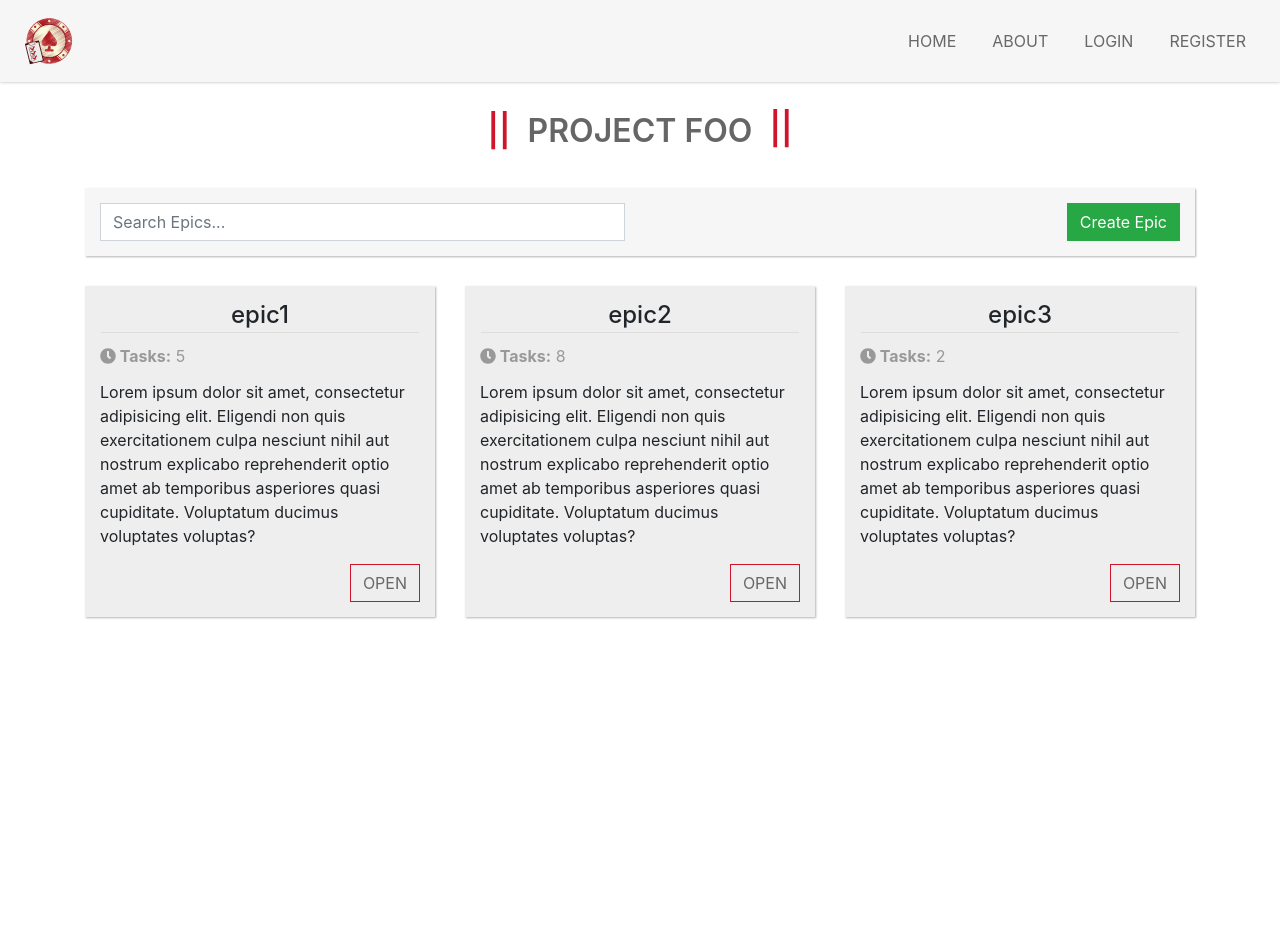
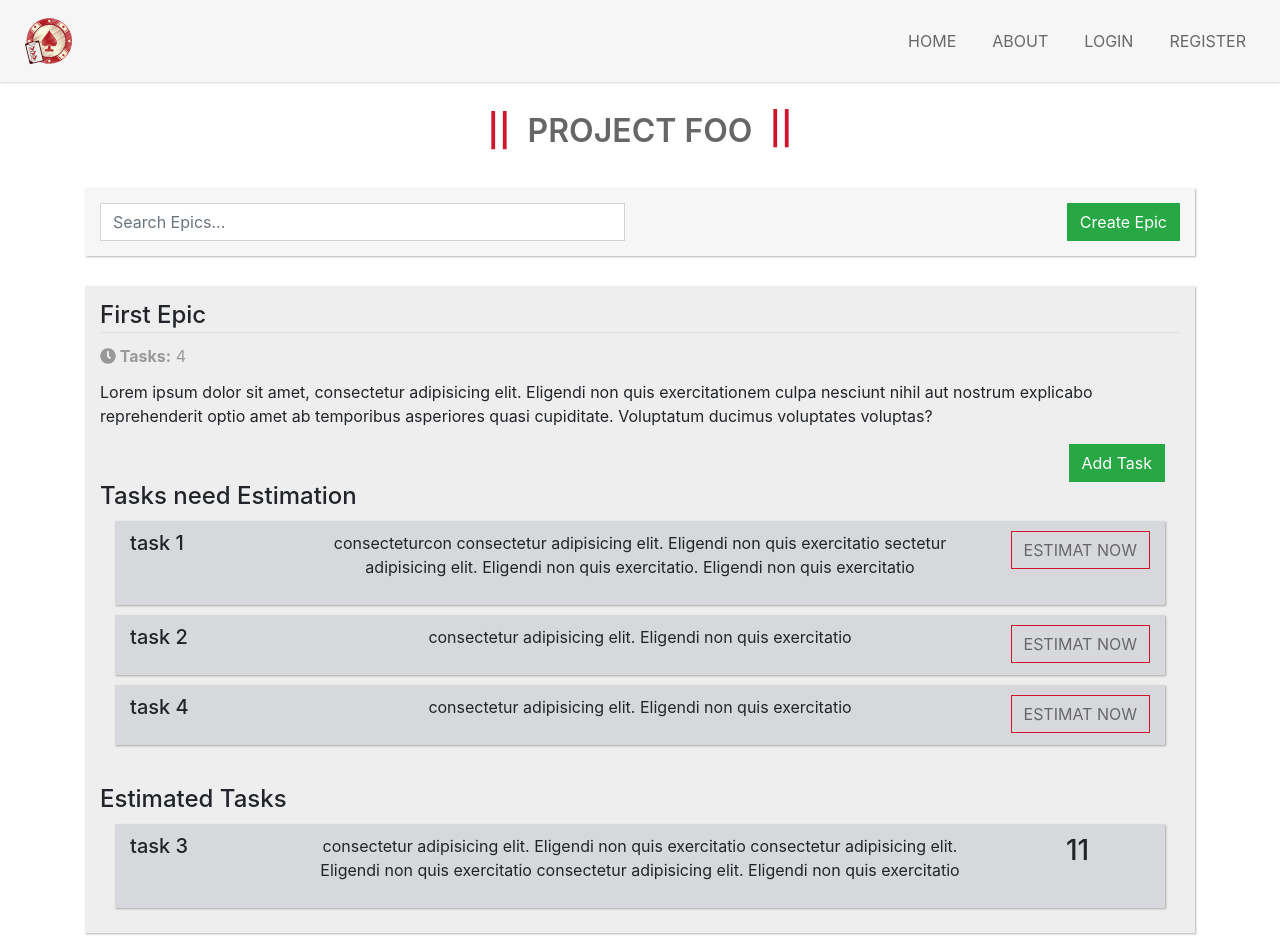
Before and after one commit to jeankhechfe/planning-poker-ui, a Vue app: page /project/1 in a window 1280 px wide. Shown: the top 952 px of the page. Before the commit the page ends 800 px from the top, so only its background shows below. Built offline with nearby package versions, Linux system fonts and the light colour scheme.

Commit message:
epicsList v1.1

```diff
--- a/src/components/EpicsList.vue
+++ b/src/components/EpicsList.vue
@@ -1,21 +1,100 @@
 <template>
   <div class="container">
     <div class="row">
-      <div v-for="epic in epics" v-bind:key="epic.id" class="col-sm-4">
+      <div v-for="epic in epics" v-bind:key="epic.id" class="col-sm-12">
         <div class="single-epic">
-          <h2 class="epic-name text-center">{{epic.name}}</h2>
+          <h2 class="epic-name">{{epic.name}}</h2>
           <ul class="post-meta">
             <li>
               <i class="fa fa-clock"></i>
               <strong> Tasks:</strong>
-              {{epic.tasksNumber}}
+              {{epic.tasks.length}}
             </li>
           </ul>
           <div class="epic-content">
             <p>{{epic.description}}</p>
           </div>
+          <div class="row">
+            <div class="col-md-12" style="padding-right: 30px;">
+              <b-button
+                variant="primary"
+                v-b-modal.createTaskModal
+                class="btn btn-success float-right"
+              >Add Task</b-button>
+            </div>
+          </div>
+          <b-modal id="createTaskModal" ref="createTaskModal" hide-footer="true" hide-header="true">
+            <div>
+              <h3>Add Task to Epic {{epic.name}}</h3>
+              <hr />
+              <b-form>
+                <div class="form-group row">
+                  <label for="title" class="col-md-3 col-form-label text-md-right">Title</label>
+                  <div class="col-md-9">
+                    <b-form-input
+                      id="title"
+                      class="form-control"
+                      v-model="text"
+                      placeholder="Task title"
+                      name="title"
+                      required
+                    ></b-form-input>
+                  </div>
+                </div>
+                <div class="form-group row">
+                  <label for="description" class="col-md-3 col-form-label text-md-right">Description</label>
+                  <div class="col-md-9">
+                    <b-form-textarea
+                      id="description"
+                      class="form-control"
+                      v-model="text"
+                      placeholder="Enter task description..."
+                      rows="6"
+                      max-rows="6"
+                      name="description"
+                      required
+                    ></b-form-textarea>
+                  </div>
+                </div>
                 <div class="text-right">
-            <router-link :to="{ name: 'Epic', params: { id: epic.id, projectId: 2 } }" class="btn btn-primary">Open</router-link> <!-- get projectId dynamically -->
+                  <b-button class="btn-modal" @click="hideModal">Cancel</b-button>
+                  <b-button class="btn-modal" variant="success" @click="createTask">Add</b-button>
+                </div>
+              </b-form>
+            </div>
+          </b-modal>
+          <div>
+            <h4>Tasks need Estimation</h4>
+            <div v-for="task in epic.tasks" v-bind:key="task.id" class="col-sm-12">
+              <div class="row single-task" v-if="task.estimation == null">
+                <div class="col-sm-2">
+                  <h5>{{task.name}}</h5>
+                </div>
+                <div class="col-sm-8 text-center">
+                  <p>{{task.description}}</p>
+                </div>
+                <div class="col-sm-2">
+                  <router-link
+                    :to="{ name: 'Epic', params: { id: epic.id, projectId: 2 } }"
+                    class="btn btn-estimate float-right"
+                  >Estimat now</router-link>
+                </div>
+              </div>
+            </div>
+            <h4 style="margin-top: 40px;">Estimated Tasks</h4>
+            <div v-for="task in epic.tasks" v-bind:key="task.id" class="col-sm-12">
+              <div class="row single-task" v-if="task.estimation != null">
+                <div class="col-sm-2">
+                  <h5>{{task.name}}</h5>
+                </div>
+                <div class="col-sm-8 text-center">
+                  <p>{{task.description}}</p>
+                </div>
+                <div class="col-sm-2 text-center">
+                  <h3 class="estimation">{{task.estimation}}</h3>
+                </div>
+              </div>
+            </div>
           </div>
         </div>
       </div>
@@ -26,29 +105,52 @@
 <script>
 export default {
   name: "EpicsList",
+  methods: {
+    hideModal() {
+      this.$refs["createTaskModal"].hide();
+    },
+    createTask() {
+      //TODO
+    }
+  },
   data() {
     return {
       epics: [
         {
           id: 1,
-          name: "epic1",
+          name: "First Epic",
           description:
             "Lorem ipsum dolor sit amet, consectetur adipisicing elit. Eligendi non quis exercitationem culpa nesciunt nihil aut nostrum explicabo reprehenderit optio amet ab temporibus asperiores quasi cupiditate. Voluptatum ducimus voluptates voluptas?",
-          tasksNumber: 5
+          tasks: [
+            {
+              id: 1,
+              name: "task 1",
+              description:
+                "consecteturcon consectetur adipisicing elit. Eligendi non quis exercitatio sectetur adipisicing elit. Eligendi non quis exercitatio. Eligendi non quis exercitatio",
+              estimation: null
             },
             {
               id: 2,
-          name: "epic2",
+              name: "task 2",
               description:
-            "Lorem ipsum dolor sit amet, consectetur adipisicing elit. Eligendi non quis exercitationem culpa nesciunt nihil aut nostrum explicabo reprehenderit optio amet ab temporibus asperiores quasi cupiditate. Voluptatum ducimus voluptates voluptas?",
-          tasksNumber: 8
+                "consectetur adipisicing elit. Eligendi non quis exercitatio",
+              estimation: null
             },
             {
               id: 3,
-          name: "epic3",
+              name: "task 3",
               description:
-            "Lorem ipsum dolor sit amet, consectetur adipisicing elit. Eligendi non quis exercitationem culpa nesciunt nihil aut nostrum explicabo reprehenderit optio amet ab temporibus asperiores quasi cupiditate. Voluptatum ducimus voluptates voluptas?",
-          tasksNumber: 2
+                "consectetur adipisicing elit. Eligendi non quis exercitatio consectetur adipisicing elit. Eligendi non quis exercitatio consectetur adipisicing elit. Eligendi non quis exercitatio",
+              estimation: 11
+            },
+            {
+              id: 4,
+              name: "task 4",
+              description:
+                "consectetur adipisicing elit. Eligendi non quis exercitatio",
+              estimation: null
+            }
+          ]
         }
       ]
     };
@@ -73,25 +175,25 @@ export default {
   -webkit-box-shadow: 0 2px 0 -1px #ddd;
   box-shadow: 0 2px 0 -1px #ddd;
 }
-.single-epic .btn-primary {
+.single-epic .btn-estimate {
   text-transform: uppercase;
   border: 1px solid #cf142b;
   color: #686868;
   background-color: rgba(255, 255, 255, 0);
   border-radius: 0;
 }
-.single-project:hover {
+.single-task {
+  background-color: #d6d8db;
+  box-shadow: 1px 1px 2px rgba(0, 0, 0, 0.3);
+}
+.single-task:hover {
   background-color: #43484e;
   color: #fff;
 }
-.single-epic:hover .btn-primary {
-  background-color: #ddd;
-  color: #cf142b;
-  border-color: #ddd;
-}
-.btn-primary:hover,
-.btn-primary:focus,
-.btn-primary:active {
+.btn-estimate:hover,
+.btn-estimate:focus,
+.btn-estimate:active,
+.single-task:hover .btn-estimate {
   background-color: #cf142b !important;
   border-color: #cf142b !important;
   color: #fff !important;
@@ -99,8 +201,8 @@ export default {
   border-color: none !important;
 }
 ul {
-  padding:0;
-	overflow:hidden;
+  padding: 0;
+  overflow: hidden;
   margin: 1rem 0;
 }
 ul li {
@@ -110,6 +212,16 @@ ul li {
   margin-right: 10px;
   padding-right: 10px;
   font-size: 16px;
-	color:#999;
+  color: #999;
+}
+.btn {
+  border-radius: 0;
+}
+.btn-modal {
+  margin-left: 15px;
+}
+.single-task {
+  padding: 10px 0;
+  margin: 10px 0;
 }
 </style>
```
Lines whose indentation alone changed are shown as unchanged.
